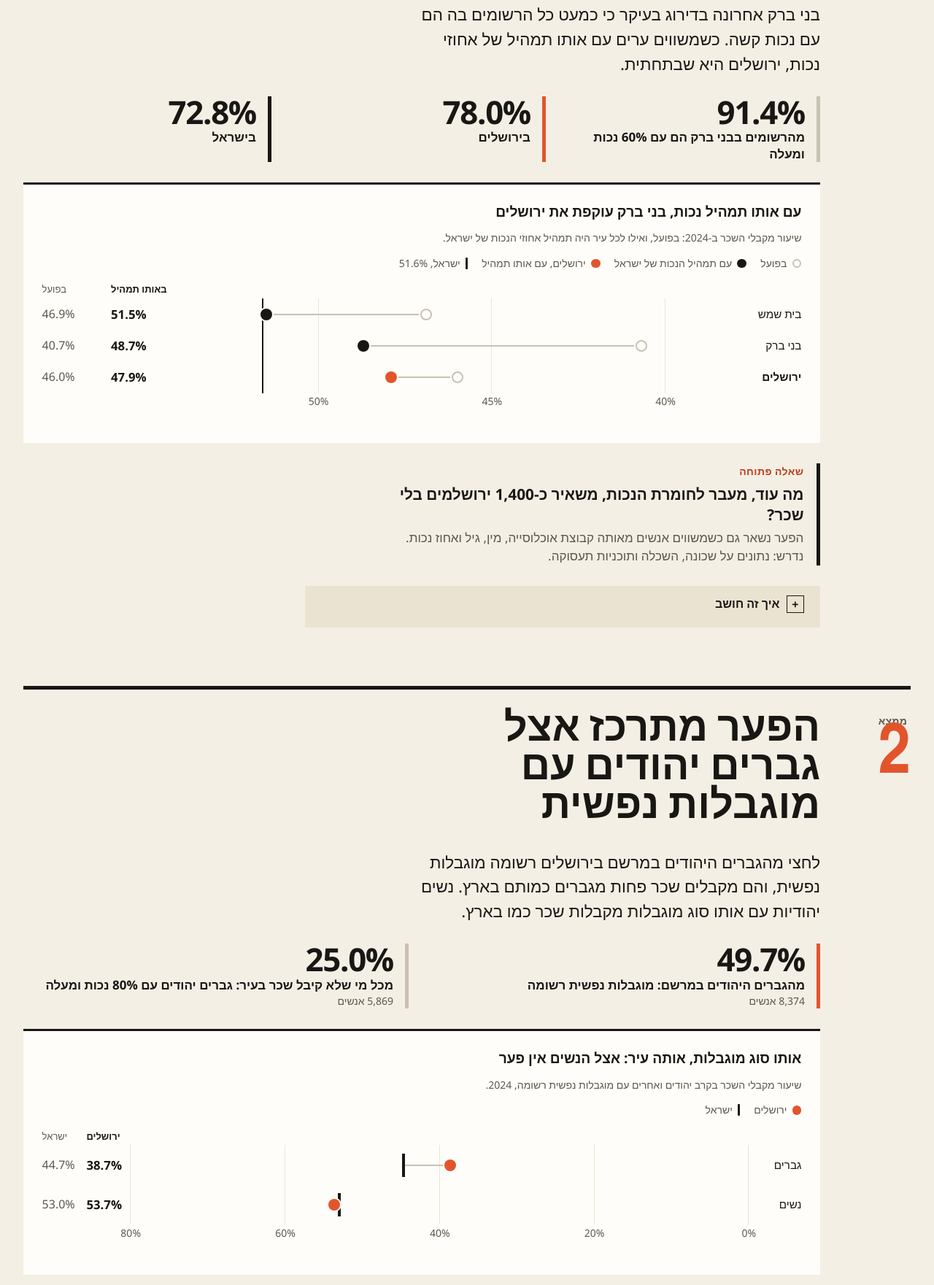
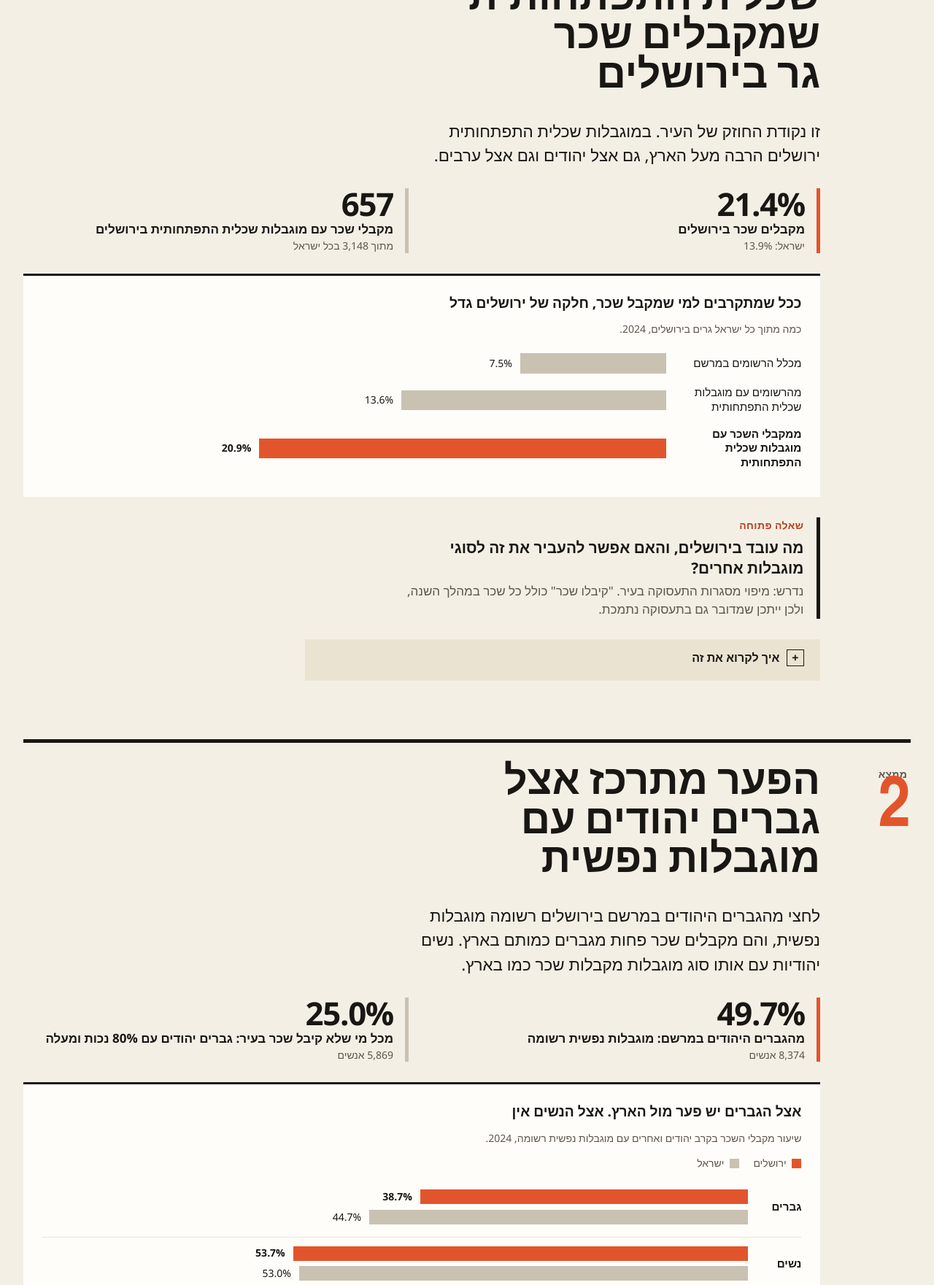
Before and after one commit to Guppi4/disability-employment-insights, a plain HTML site: page jerusalem.html in a window 1280 px wide. Shown: the part 870-2631 px from the top of the page at 73% size. Drawn offline with nearby package versions, Linux system fonts and the light colour scheme; a web font is replaced by a local one.

Commit message:
Reorder Jerusalem findings and use plain bar charts on both pages
Co-Authored-By: Claude Fable 5.2 <noreply@anthropic.com>

```diff
--- a/jerusalem.html
+++ b/jerusalem.html
@@ -315,6 +315,17 @@ body{line-height:1.6}
 .ins .prow.strong .plab{font-weight:700}
 .ins h1{max-width:18ch;font-size:clamp(3.6rem,9.5cqi,8.5rem)}
 
+/* plain bars everywhere */
+.ins .sw.sq2{border-radius:0;width:.85rem;height:.85rem}
+.ins .bars.pairs{gap:.35rem}
+.ins .bars.pairs .wgroup{padding-block:.55rem;border-top:1px solid var(--grid)}
+.ins .bars.pairs .wgroup:first-child{border-top:0}
+.ins .bars.pairs .seg{height:1.25rem}
+.ins .bars.pairs .plab{font-weight:600}
+.ins .bval.strongval{font-weight:700}
+.ins .bars.roomy .seg{height:1.7rem}
+@container (max-width:40rem){.ins .bars .brow,.ins .bars .wgroup{grid-template-columns:minmax(0,1fr);gap:.25rem}.ins .bars.roomy{gap:.9rem}}
+
 </style>
 <div class="page"><div class="ins" dir="rtl" lang="he">
 
@@ -325,26 +336,23 @@ body{line-height:1.6}
   <p class="known"><b>כבר ידוע:</b> 46.0% מהרשומים בירושלים קיבלו שכר ב-2024, מול 51.6% בישראל. מבין 18 הערים הגדולות, רק בבני ברק השיעור נמוך יותר. הפער נמצא בעיקר אצל גברים יהודים ונשים ערביות, וכמעט כולו מעל 60% נכות.</p>
 </header>
 
-<section id="rank">
+<section id="id">
   <div class="kicker"><span>ממצא</span><b>1</b></div>
   <div class="fbody">
-  <h2>הפער גדול ממה שהדירוג מראה</h2>
-  <p class="say">בני ברק אחרונה בדירוג בעיקר כי כמעט כל הרשומים בה הם עם נכות קשה. כשמשווים ערים עם אותו תמהיל של אחוזי נכות, ירושלים היא שבתחתית.</p>
+  <h2>אחד מכל חמישה ישראלים עם מוגבלות שכלית התפתחותית שמקבלים שכר גר בירושלים</h2>
+  <p class="say">זו נקודת החוזק של העיר. במוגבלות שכלית התפתחותית ירושלים הרבה מעל הארץ, גם אצל יהודים וגם אצל ערבים.</p>
   <div class="stats">
-    <div class="stat soft"><b>91.4%</b><span>מהרשומים בבני ברק הם עם 60% נכות ומעלה</span></div>
-    <div class="stat"><b>78.0%</b><span>בירושלים</span></div>
-    <div class="stat ref"><b>72.8%</b><span>בישראל</span></div>
+    <div class="stat"><b>21.4%</b><span>מקבלים שכר בירושלים</span><small>ישראל: 13.9%</small></div>
+    <div class="stat soft"><b>657</b><span>מקבלי שכר עם מוגבלות שכלית התפתחותית בירושלים</span><small>מתוך 3,148 בכל ישראל</small></div>
   </div>
   <div class="card">
-    <h3>עם אותו תמהיל נכות, בני ברק עוקפת את ירושלים</h3>
-    <p class="note">שיעור מקבלי השכר ב-2024: בפועל, ואילו לכל עיר היה תמהיל אחוזי הנכות של ישראל.</p>
-    <div class="legend"><span class="cm"><i class="sw hollow"></i>בפועל</span><span class="ck"><i class="sw"></i>עם תמהיל הנכות של ישראל</span><span class="c1"><i class="sw"></i>ירושלים, עם אותו תמהיל</span><span class="ck"><i class="sw bar"></i>ישראל, 51.6%</span></div>
-    <div class="chart" data-draw="c_rank"></div>
+    <h3>ככל שמתקרבים למי שמקבל שכר, חלקה של ירושלים גדל</h3>
+    <p class="note">כמה מתוך כל ישראל גרים בירושלים, 2024.</p>
+    <div class="chart" data-draw="c_idshare"></div>
   </div>
-  <div class="ask"><small>שאלה פתוחה</small><b>מה עוד, מעבר לחומרת הנכות, משאיר כ-1,400 ירושלמים בלי שכר?</b><span>הפער נשאר גם כשמשווים אנשים מאותה קבוצת אוכלוסייה, מין, גיל ואחוז נכות. נדרש: נתונים על שכונה, השכלה ותוכניות תעסוקה.</span></div>
-  <details class="check"><summary>איך זה חושב</summary>
-    <p>לכל עיר חושב שיעור מקבלי השכר בכל אחת משש קבוצות אחוזי הנכות, והשיעורים שוקללו לפי חלקה של כל קבוצה בישראל. החישוב משווה רק את אחוזי הנכות, לא גיל, מין או קבוצת אוכלוסייה, וההפרש בין ירושלים לבני ברק קטן מנקודת אחוז.</p>
-    <p>מספר האנשים בשאלה מגיע מהשוואה מפורטת יותר, ב-72 תאים לפי קבוצת אוכלוסייה, מין, גיל ואחוז נכות. אילו בכל תא קיבלו שכר כמו בארץ, השיעור בירושלים היה 49.2%, מול 46.0% בפועל. זה אומדן תיאורי, לא הסבר לסיבה.</p>
+  <div class="ask"><small>שאלה פתוחה</small><b>מה עובד בירושלים, והאם אפשר להעביר את זה לסוגי מוגבלות אחרים?</b><span>נדרש: מיפוי מסגרות התעסוקה בעיר. "קיבלו שכר" כולל כל שכר במהלך השנה, ולכן ייתכן שמדובר גם בתעסוקה נתמכת.</span></div>
+  <details class="check"><summary>איך לקרוא את זה</summary>
+    <p>היתרון קיים בשתי קבוצות האוכלוסייה: 26.2% מול 15.4% אצל יהודים ואחרים, ו-16.6% מול 11.2% אצל ערבים. הלוחות לא מפרטים את סוג התעסוקה או את גובה השכר.</p>
   </details>
   </div>
 </section>
@@ -359,9 +367,9 @@ body{line-height:1.6}
     <div class="stat soft"><b>25.0%</b><span>מכל מי שלא קיבל שכר בעיר: גברים יהודים עם 80% נכות ומעלה</span><small>5,869 אנשים</small></div>
   </div>
   <div class="card">
-    <h3>אותו סוג מוגבלות, אותה עיר: אצל הנשים אין פער</h3>
+    <h3>אצל הגברים יש פער מול הארץ. אצל הנשים אין</h3>
     <p class="note">שיעור מקבלי השכר בקרב יהודים ואחרים עם מוגבלות נפשית רשומה, 2024.</p>
-    <div class="legend"><span class="c1"><i class="sw"></i>ירושלים</span><span class="ck"><i class="sw bar"></i>ישראל</span></div>
+    <div class="legend"><span class="c1"><i class="sw sq2"></i>ירושלים</span><span class="cm"><i class="sw sq2"></i>ישראל</span></div>
     <div class="chart" data-draw="c_mental"></div>
   </div>
   <div class="ask"><small>שאלה פתוחה</small><b>למה נשים יהודיות עם מוגבלות נפשית מקבלות שכר כמו בארץ, וגברים לא?</b><span>נדרש: נתונים על שירותי שיקום ותוכניות תעסוקה בעיר, לפי מין.</span></div>
@@ -371,23 +379,24 @@ body{line-height:1.6}
   </div>
 </section>
 
-<section id="id">
+<section id="profile">
   <div class="kicker"><span>ממצא</span><b>3</b></div>
   <div class="fbody">
-  <h2>אחד מכל חמישה ישראלים עם מוגבלות שכלית התפתחותית שמקבלים שכר גר בירושלים</h2>
-  <p class="say">במוגבלות שכלית התפתחותית ירושלים הרבה מעל הארץ, גם אצל יהודים וגם אצל ערבים.</p>
+  <h2>גם בין אנשים דומים חסרים בעיר כ-1,400 מקבלי שכר</h2>
+  <p class="say">בירושלים יש יותר ערבים ויותר אנשים עם נכות קשה, וזה מסביר חלק מהפער. אבל גם כשמשווים אנשים מאותה קבוצה, מאותו מין וגיל ועם אותה חומרת נכות, ירושלים נשארת מאחור.</p>
   <div class="stats">
-    <div class="stat"><b>21.4%</b><span>מקבלים שכר בירושלים</span><small>ישראל: 13.9%</small></div>
-    <div class="stat soft"><b>657</b><span>מקבלי שכר עם מוגבלות שכלית התפתחותית בירושלים</span><small>מתוך 3,148 בכל ישראל</small></div>
+    <div class="stat soft"><b>36.0%</b><span>מהרשומים בירושלים הם ערבים</span><small>ישראל: 23.6%</small></div>
+    <div class="stat soft"><b>78.0%</b><span>מהרשומים בירושלים הם עם 60% נכות ומעלה</span><small>ישראל: 72.8%</small></div>
   </div>
   <div class="card">
-    <h3>חלקה של ירושלים גדל כמעט פי שלושה כשמגיעים למי שמקבל שכר</h3>
-    <p class="note">חלקה של ירושלים מתוך ישראל, 2024.</p>
-    <div class="chart" data-draw="c_idshare"></div>
+    <h3>מי שגר בעיר מסביר פחות מחצי מהפער</h3>
+    <p class="note">שיעור מקבלי השכר, 2024. השורה האמצעית: מה היה השיעור בירושלים אילו כל קבוצה בעיר קיבלה שכר כמו אותה קבוצה בכל הארץ.</p>
+    <div class="chart" data-draw="c_profile"></div>
   </div>
-  <div class="ask"><small>שאלה פתוחה</small><b>מה עובד בירושלים, והאם אפשר להעביר את זה לסוגי מוגבלות אחרים?</b><span>נדרש: מיפוי מסגרות התעסוקה בעיר. "קיבלו שכר" כולל כל שכר במהלך השנה, ולכן ייתכן שמדובר גם בתעסוקה נתמכת.</span></div>
-  <details class="check"><summary>איך לקרוא את זה</summary>
-    <p>היתרון קיים בשתי קבוצות האוכלוסייה: 26.2% מול 15.4% אצל יהודים ואחרים, ו-16.6% מול 11.2% אצל ערבים. הלוחות לא מפרטים את סוג התעסוקה או את גובה השכר.</p>
+  <div class="ask"><small>שאלה פתוחה</small><b>אם זה לא רק מי שגר בעיר, מה מסביר את הפער שנשאר?</b><span>נדרש: נתונים על שכונה, השכלה ותוכניות תעסוקה.</span></div>
+  <details class="check"><summary>איך זה חושב</summary>
+    <p>הרשומים בירושלים חולקו ל-72 תאים לפי קבוצת אוכלוסייה, מין, קבוצת גיל ואחוז נכות. בכל תא הוכפל מספר הרשומים בעיר בשיעור מקבלי השכר של אותו תא בכל הארץ, והתוצאות סוכמו. תא אחד קטן שהלמ"ס לא מפרסמת נשאר מחוץ לחישוב.</p>
+    <p>ההפרש בין השיעור הזה לשיעור בפועל הוא 3.2 נקודות אחוז, כלומר כ-1,400 אנשים. זה אומדן תיאורי: הוא אומר כמה מהפער נשאר אחרי שמשווים אנשים עם אותו פרופיל, ולא מדוע הוא קיים.</p>
   </details>
   </div>
 </section>
@@ -410,7 +419,7 @@ body{line-height:1.6}
 <script src="https://cdnjs.cloudflare.com/ajax/libs/d3/7.9.0/d3.min.js"></script>
 <script>
 /* Charts for the Jerusalem 2024 page. All series are precomputed in build_page.py. */
-const DATA = {"rank":[{"label":"בית שמש","obs":46.9,"std":51.5,"n":6271,"e":2943},{"label":"בני ברק","obs":40.7,"std":48.7,"n":8390,"e":3417},{"label":"ירושלים","obs":46.0,"std":47.9,"n":43461,"e":19984}],"mental":[{"label":"גברים","jlm":38.7,"il":44.7,"n":8374,"e":3238,"iln":116887,"ile":52280},{"label":"נשים","jlm":53.7,"il":53.0,"n":5729,"e":3077,"iln":89300,"ile":47302}],"idshare":[{"label":"מכלל הרשומים במרשם","v":7.5,"cls":"cm"},{"label":"מהרשומים עם מוגבלות שכלית התפתחותית","v":13.6,"cls":"cm"},{"label":"ממקבלי השכר עם מוגבלות שכלית התפתחותית","v":20.9,"cls":"c1"}],"il_rate":51.6};
+const DATA = {"mental":[{"label":"גברים","jlm":38.7,"il":44.7,"n":8374,"e":3238,"iln":116887,"ile":52280},{"label":"נשים","jlm":53.7,"il":53.0,"n":5729,"e":3077,"iln":89300,"ile":47302}],"idshare":[{"label":"מכלל הרשומים במרשם","v":7.5,"cls":"cm"},{"label":"מהרשומים עם מוגבלות שכלית התפתחותית","v":13.6,"cls":"cm"},{"label":"ממקבלי השכר עם מוגבלות שכלית התפתחותית","v":20.9,"cls":"c1"}],"profile":[{"label":"ישראל","v":51.6,"cls":"ck"},{"label":"ירושלים, אילו כל קבוצה קיבלה שכר כמו בארץ","v":49.2,"cls":"cm"},{"label":"ירושלים בפועל","v":46.0,"cls":"c1"}]};
 const f1 = d3.format('.1f');
 const fint = d3.format(',');
 const pct = (v) => f1(v) + '%';
@@ -508,41 +517,65 @@ const versus = (rows) => rows.map((r) => ({
 }));
 const HEADS = ['ירושלים', 'ישראל'];
 
+/* Plain horizontal bars from zero: one bar per row, the point in the accent colour. */
+function simpleBars(el, rows, max, labelWidth) {
+  const wrap = h('div', 'bars roomy');
+  if (labelWidth) wrap.style.setProperty('--blab', labelWidth);
+  for (const d of rows) {
+    const row = h('div', 'brow' + (d.cls === 'cm' ? '' : ' strong'));
+    row.append(h('div', 'plab', d.label));
+    const t = h('div', 'btrack');
+    const s = h('span', 'seg ' + d.cls);
+    s.style.width = (d.v / max * 78) + '%';
+    if (d.tip) s.setAttribute('data-tip', d.tip);
+    t.append(s, h('span', 'bval', pct(d.v)));
+    row.append(t);
+    wrap.append(row);
+  }
+  el.append(wrap);
+  withTip(el);
+}
+
+/* Two bars per group, for "this vs that" inside the same group. */
+function pairBars(el, groups, max, labelWidth) {
+  const wrap = h('div', 'bars pairs');
+  if (labelWidth) wrap.style.setProperty('--blab', labelWidth);
+  for (const g of groups) {
+    const row = h('div', 'wgroup');
+    row.append(h('div', 'plab', g.label));
+    const bars = h('div', 'wbars');
+    g.bars.forEach((b, k) => {
+      const t = h('div', 'btrack');
+      const s = h('span', 'seg ' + b.cls);
+      s.style.width = (b.v / max * 78) + '%';
+      if (b.tip) s.setAttribute('data-tip', b.tip);
+      const val = h('span', 'bval', pct(b.v));
+      if (k === 0) val.classList.add('strongval');
+      t.append(s, val);
+      bars.append(t);
+    });
+    row.append(bars);
+    wrap.append(row);
+  }
+  el.append(wrap);
+  withTip(el);
+}
+
 const draws = {
-  c_rank(el) {
-    rowsPlot(el, {domain: [38, 54], ticks: [40, 45, 50], tickFmt: pct0, heads: ['באותו תמהיל', 'בפועל'], valWidth: '5.4rem', labelWidth: '5.2rem',
-      ref: DATA.il_rate, rows: DATA.rank.map((r) => {
-        const me = r.label === 'ירושלים';
-        return {
-          label: r.label, cls: me ? 'strong' : '',
-          links: [[r.obs, r.std]],
-          marks: [
-            {v: r.obs, cls: 'cm hollow', tip: r.label + '\nבפועל: ' + pct(r.obs) + ' (' + fint(r.e) + ' מתוך ' + fint(r.n) + ')'},
-            {v: r.std, cls: me ? 'c1' : 'ck', tip: r.label + '\nעם תמהיל אחוזי הנכות של ישראל: ' + pct(r.std)},
-          ],
-          vals: [pct(r.std), pct(r.obs)],
-        };
-      })});
-    withTip(el);
+  c_idshare(el) {
+    simpleBars(el, DATA.idshare, 25, '11rem');
   },
   c_mental(el) {
-    rowsPlot(el, {domain: [0, 80], ticks: [0, 20, 40, 60, 80], tickFmt: pct0, heads: HEADS, rows: versus(DATA.mental), labelWidth: '4rem', keep: true, cls: 'roomy'});
-    withTip(el);
+    pairBars(el, DATA.mental.map((r) => ({
+      label: r.label,
+      bars: [
+        {v: r.jlm, cls: 'c1', tip: r.label + '\n' + tipLine('ירושלים', r.jlm, r.e, r.n)},
+        {v: r.il, cls: 'cm', tip: r.label + '\n' + tipLine('ישראל', r.il, r.ile, r.iln)},
+      ],
+    })), 65, '4rem');
   },
-  c_idshare(el) {
-    const wrap = h('div', 'bars roomy');
-    wrap.style.setProperty('--blab', '11rem');
-    for (const d of DATA.idshare) {
-      const row = h('div', 'brow' + (d.cls === 'c1' ? ' strong' : ''));
-      row.append(h('div', 'plab', d.label));
-      const t = h('div', 'btrack');
-      const s = h('span', 'seg ' + d.cls);
-      s.style.width = (d.v / 25 * 78) + '%';
-      t.append(s, h('span', 'bval', pct(d.v)));
-      row.append(t);
-      wrap.append(row);
-    }
-    el.append(wrap);
+  c_profile(el) {
+    simpleBars(el, DATA.profile, 60, '11rem');
   },
 };
 document.querySelectorAll('[data-draw]').forEach((el) => { el.replaceChildren(); draws[el.dataset.draw](el); });
```
Also changed, not shown: cities.html (+69 -44 lines), index.html (+1 -1 lines).
